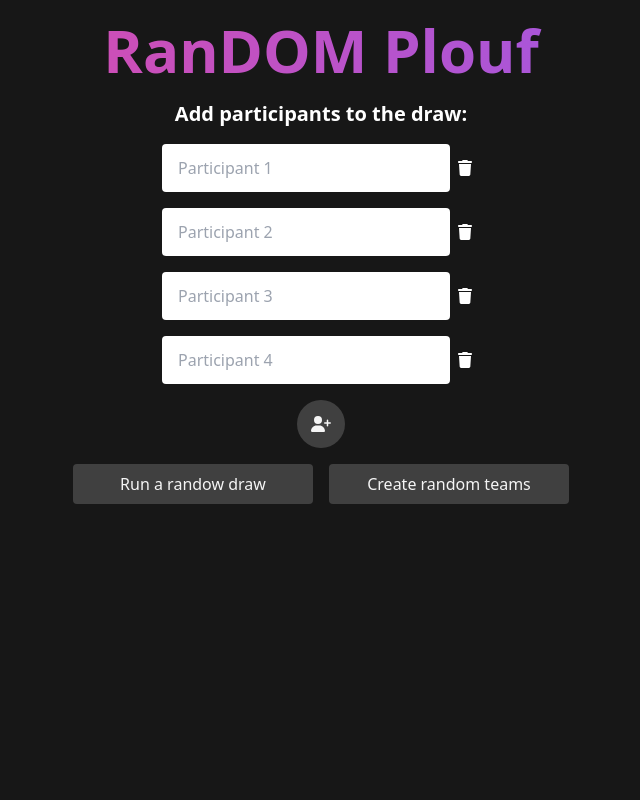
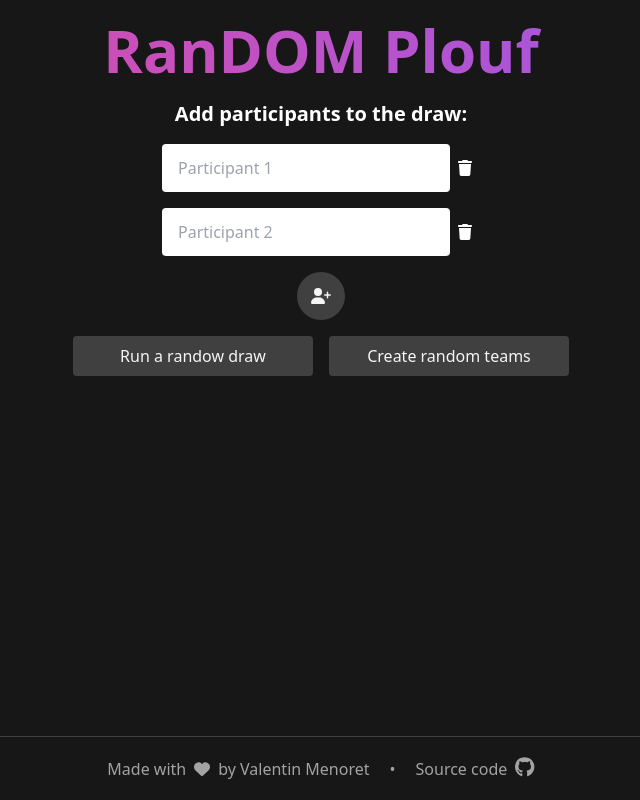
Before and after one commit to Spookywy/random-plouf, a Next.js app: page / in a window 1280 px wide. Shown: the whole page, without its empty margins (319-959 px from the left). Built offline with nearby package versions, Linux system fonts and the light colour scheme.

Commit message:
:lipstick: add footer

```diff
--- a/package.json
+++ b/package.json
@@ -10,6 +10,7 @@
   },
   "dependencies": {
     "@fortawesome/fontawesome-svg-core": "^6.3.0",
+    "@fortawesome/free-brands-svg-icons": "^6.4.0",
     "@fortawesome/free-solid-svg-icons": "^6.3.0",
     "@fortawesome/react-fontawesome": "^0.2.0",
     "@types/node": "18.15.10",
--- a/src/app/layout.tsx
+++ b/src/app/layout.tsx
@@ -1,5 +1,8 @@
 import { config } from "@fortawesome/fontawesome-svg-core";
 import "@fortawesome/fontawesome-svg-core/styles.css";
+import { faGithub } from "@fortawesome/free-brands-svg-icons";
+import { faHeart } from "@fortawesome/free-solid-svg-icons";
+import { FontAwesomeIcon } from "@fortawesome/react-fontawesome";
 import "./globals.css";
 config.autoAddCss = false;
 
@@ -16,13 +19,30 @@ export default function RootLayout({
 }) {
   return (
     <html lang="en">
-      <body className="bg-neutral-900 p-5 text-white">
+      <body className="flex min-h-screen flex-col bg-neutral-900 pt-5 text-white">
         <header>
           <h1 className="bg-gradient-to-r from-pink-500 to-violet-500 bg-clip-text text-center text-6xl font-extrabold text-transparent">
             RanDOM Plouf
           </h1>
         </header>
-        {children}
+        <div className="flex-grow">{children}</div>
+        <footer>
+          <div className="mr-10 ml-10 mt-auto flex h-28 flex-col items-center justify-center border-t border-neutral-700 text-neutral-400 sm:h-16 sm:flex-row sm:gap-5">
+            <p>
+              Made with
+              <FontAwesomeIcon className="mr-2 ml-2" icon={faHeart} />
+              by Valentin Menoret
+            </p>
+            <p>&#8226;</p>
+            <a
+              href="https://github.com/Spookywy/random-plouf"
+              className="hover:text-neutral-100"
+            >
+              Source code
+              <FontAwesomeIcon className="ml-2 text-xl" icon={faGithub} />
+            </a>
+          </div>
+        </footer>
       </body>
     </html>
   );
--- a/src/app/page.tsx
+++ b/src/app/page.tsx
@@ -10,7 +10,7 @@ import { useState } from "react";
 
 export default function Home() {
   const [participantsNames, setParticipantsNames] = useState<Array<string>>(
-    new Array(4).fill("")
+    new Array(2).fill("")
   );
   const [winnerIndex, setWinnerIndex] = useState<number>(-1);
   const [winnerStreak, setWinnerStreak] = useState<number>(0);
@@ -66,7 +66,7 @@ export default function Home() {
   }
 
   return (
-    <main className="flex flex-col items-center gap-4 pt-5">
+    <main className="flex flex-col items-center gap-4 p-5">
       <p className="text-xl font-semibold">Add participants to the draw:</p>
       {participantsNames.map((participantName, index) => (
         <Participant
```
Also changed, not shown: 1 other file (tests, documents, lock files or other folders).
